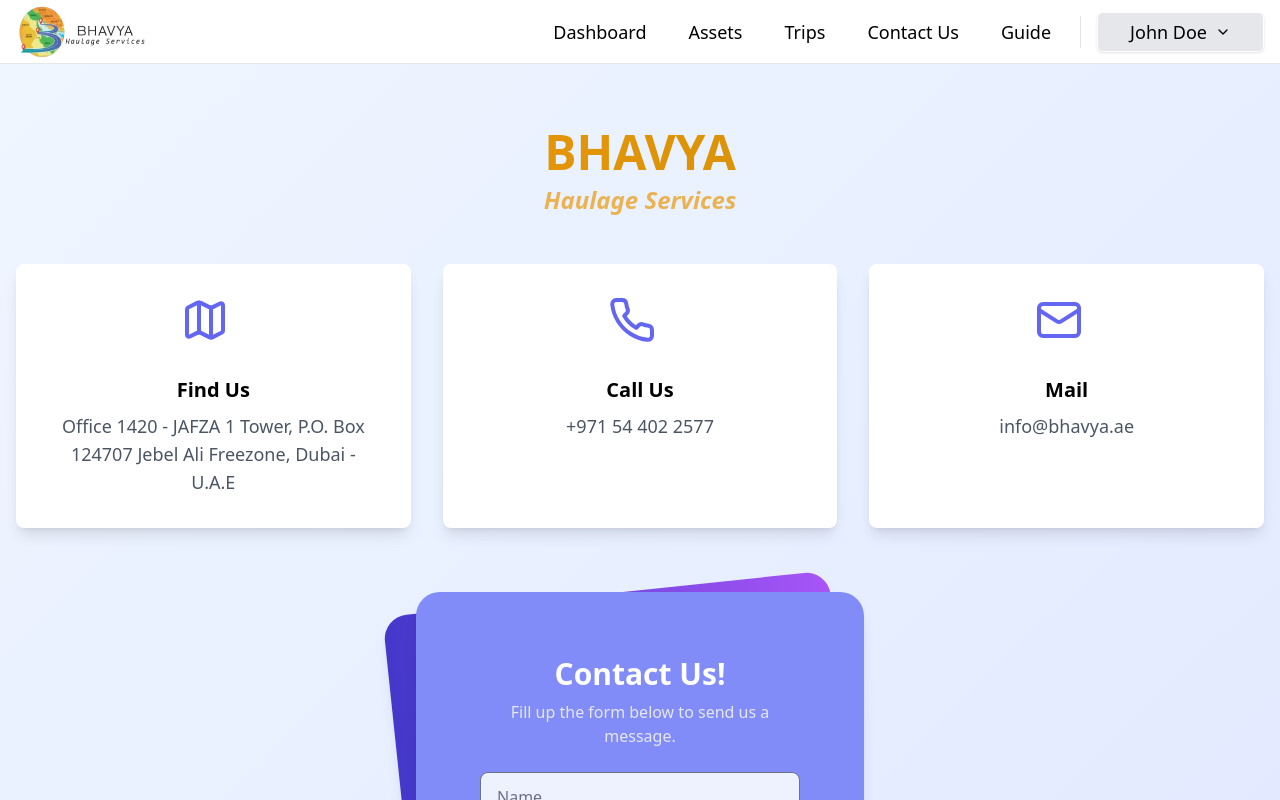
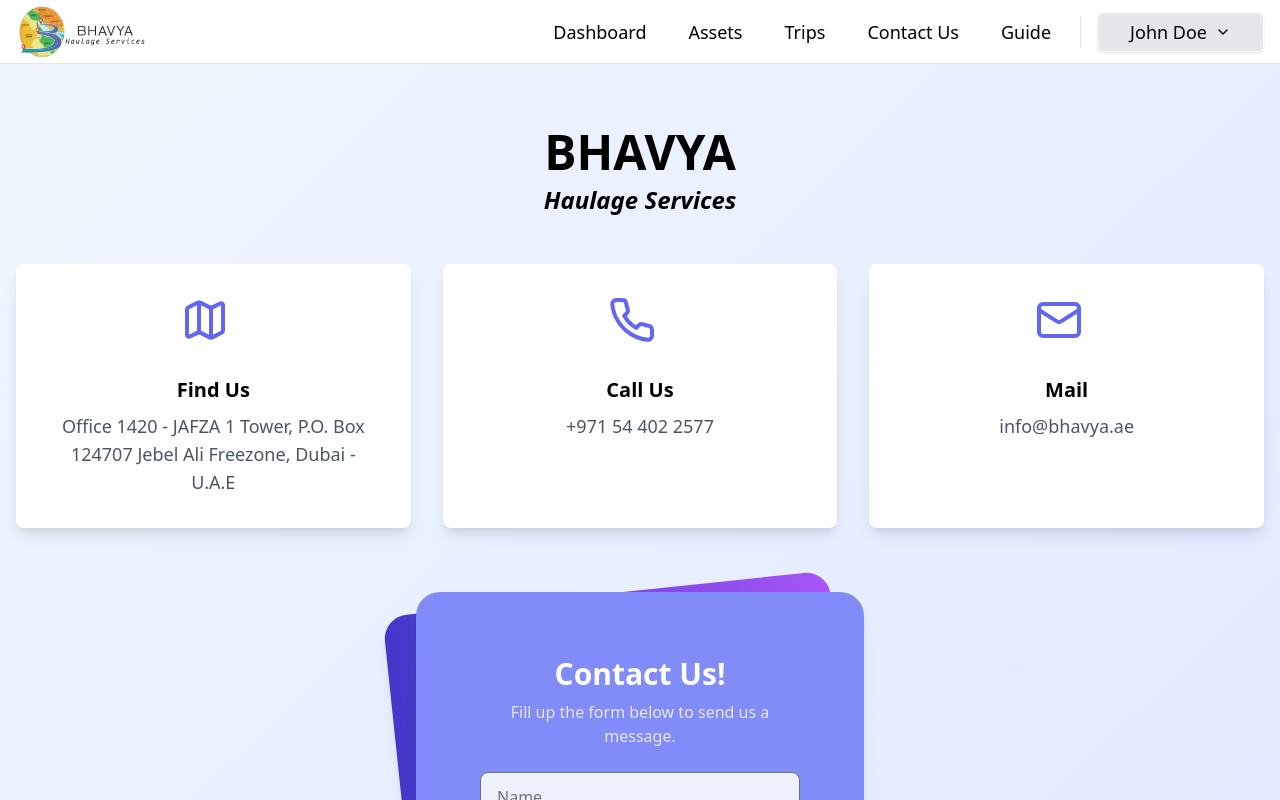
Before and after one commit to BuddyBoy26/BHS-Investor-Portal, a React (Vite) app in the folder BHS_frontend/: page /contact in a window 1280 px wide. Shown: the top 800 px of the page. Built offline with nearby package versions, Linux system fonts and the light colour scheme.

Commit message:
Contact update 2

```diff
--- a/BHS_frontend/src/Contact.jsx
+++ b/BHS_frontend/src/Contact.jsx
@@ -6,10 +6,10 @@
     <div className="bg-gradient-to-br from-blue-50 to-indigo-100 min-h-screen px-4 py-8 sm:py-16">
       {/* Feature Boxes */}
       <div className="text-center mb-12">
-        <h1 className="text-5xl font-extrabold text-transparent bg-clip-text bg-gradient-to-r from-amber-500 to-yellow-600 mb-2">
+        <h1 className="text-5xl font-extrabold text-transparent bg-clip-text bg-black mb-2">
           BHAVYA
         </h1>
-        <p className="text-2xl italic text-[#EBB251] font-semibold">
+        <p className="text-2xl italic  font-semibold">
           Haulage Services
         </p>
       </div>
```
